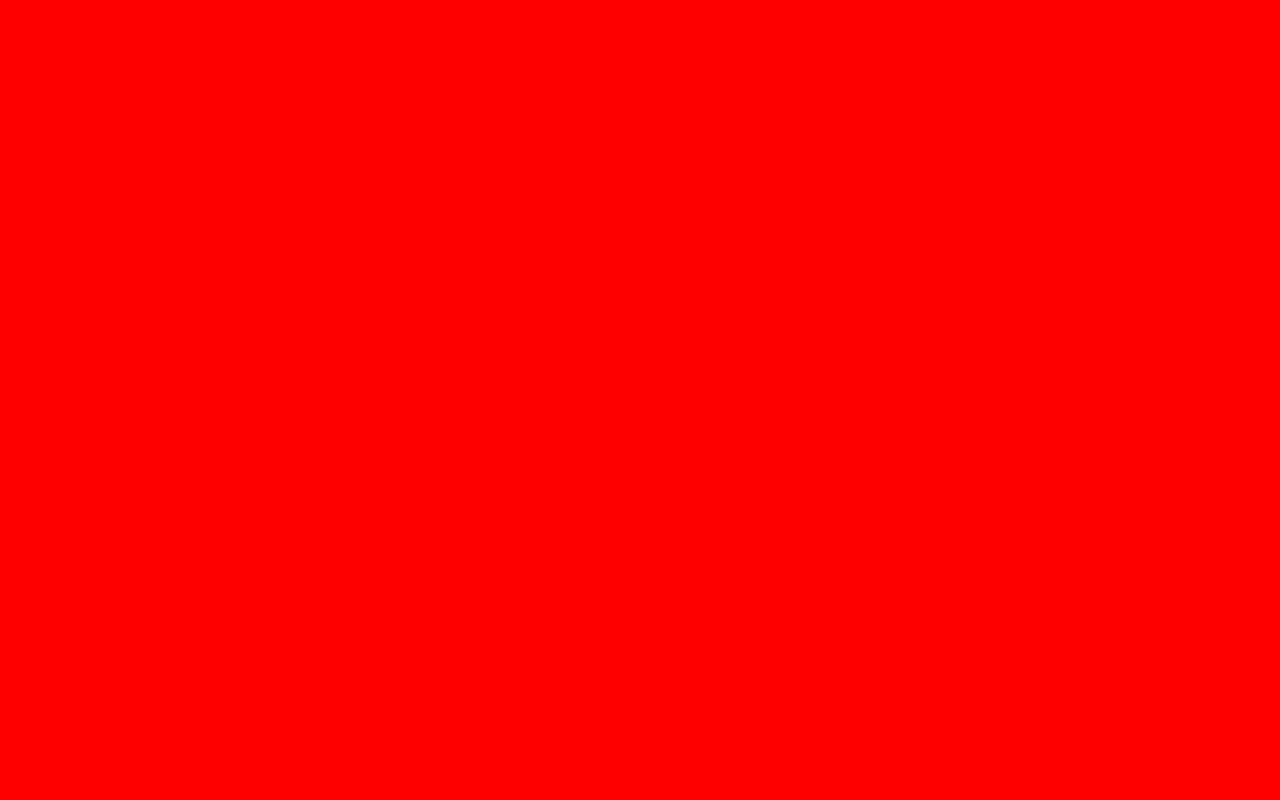
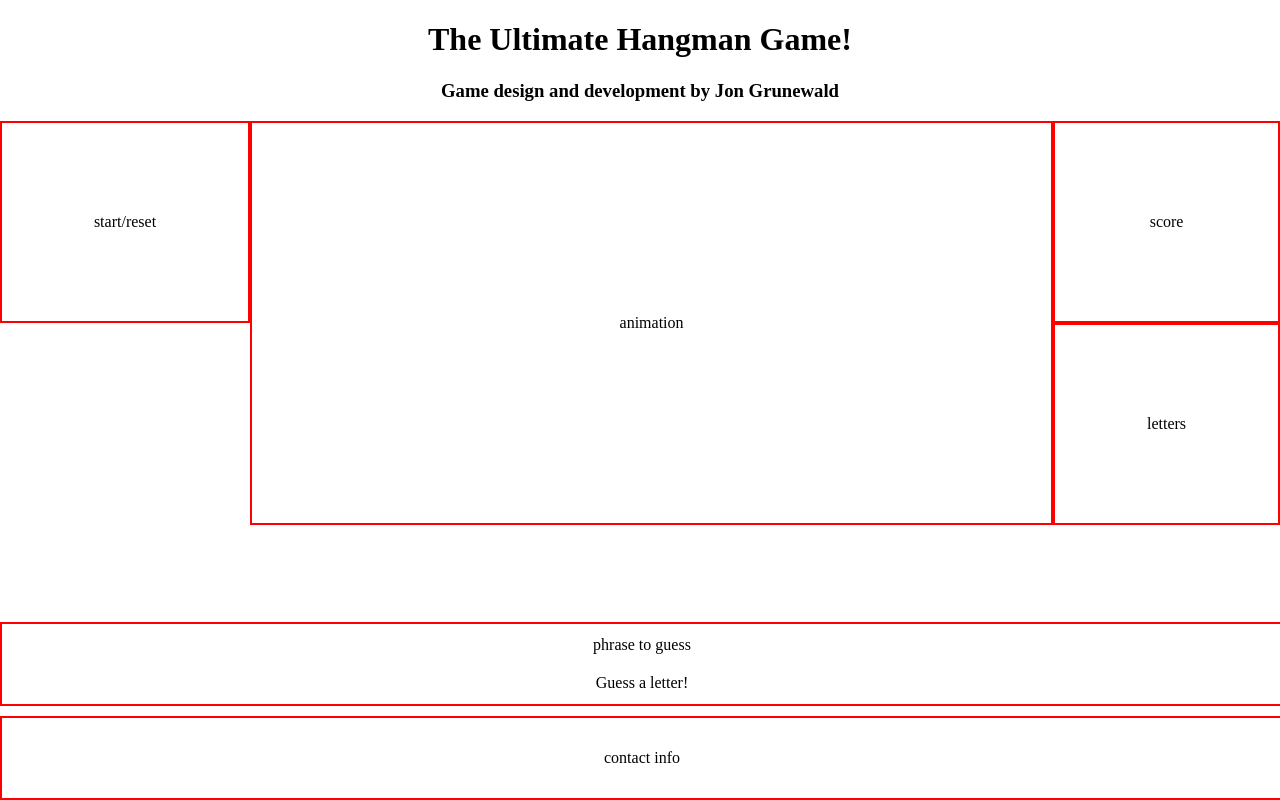
Before and after one commit to jgrune/hangman, a plain HTML site: page index.html in a window 1280 px wide. Drawn offline with nearby package versions, Linux system fonts and the light colour scheme.

Commit message:
adds boilerplate html content and basic css placements

```diff
--- a/index.html
+++ b/index.html
@@ -11,6 +11,30 @@
 </head>
 
 <body>
+  <header>
+    <h1>The Ultimate Hangman Game!</h1>
+    <h3>Game design and development by Jon Grunewald</h3>
+  </header>
+
+  <main>
+    <aside>
+      <div class="sidebar">start/reset</div>
+    </aside>
+    <div id="animation">animation</div>
+    <aside>
+      <div class="sidebar">score</div>
+      <div class="sidebar">letters</div>
+    </aside>
+  </main>
+
+  <footer>
+    <div class="footerdiv" id="phraseToGuess">
+        phrase to guess
+        <span>Guess a letter!</span>
+    </div>
+
+    <div class="footerdiv" id="contact">contact info</div>
+  </footer>
 
 </body>
 
--- a/main.css
+++ b/main.css
@@ -1,3 +1,51 @@
 body{
-  background-color: red;
+  text-align: center;
+  margin: 0;
+  display: flex;
+  flex-direction: column;
+  min-height: 100vh;
+
 }
+
+main{
+  display: flex;
+  flex: 1;
+}
+
+div{
+  border: 2px solid red;
+  display: flex;
+  align-items: center;
+  justify-content: center;
+  /*height: 100px;
+  margin: 0 auto;*/
+}
+
+aside{
+  flex-grow: 1;
+}
+
+span{
+  /*display: block;*/
+  margin: 20px 0 0 0;
+}
+
+.sidebar{
+  height: 198px;
+}
+
+.footerdiv{
+  margin: 10px 0 0 0;
+  height: 10vh;
+  width: 100%;
+}
+
+#phraseToGuess{
+  display: flex;
+  flex-direction: column;
+}
+
+#animation{
+  height: 400px;
+  flex-grow: 4;
+}
```
Also changed, not shown: 1 other file.
